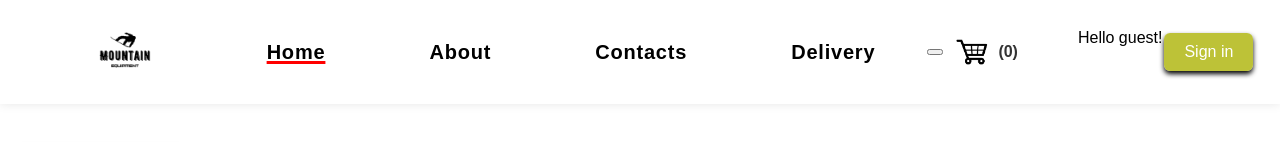
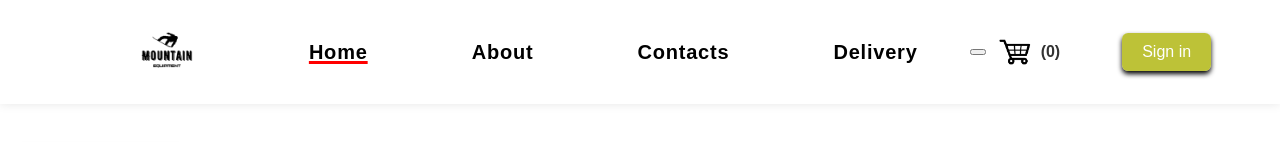
Before and after one commit to nasyr09khyrov/diploma-1, a React (Create React App) app: page / in a window 1280 px wide. Shown: the top 142 px of the page. Built offline with nearby package versions, Linux system fonts and the light colour scheme; no server answers; the database is empty.

Commit message:
delete hello guest

```diff
--- a/src/components/Auth/Auth.js
+++ b/src/components/Auth/Auth.js
@@ -16,7 +16,6 @@ export default function Auth() {
         </span>
       ) : (
         <span>
-          Hello guest!
           <button className="log" onClick={logIn}>Sign in</button>
         </span>
       )}
```
